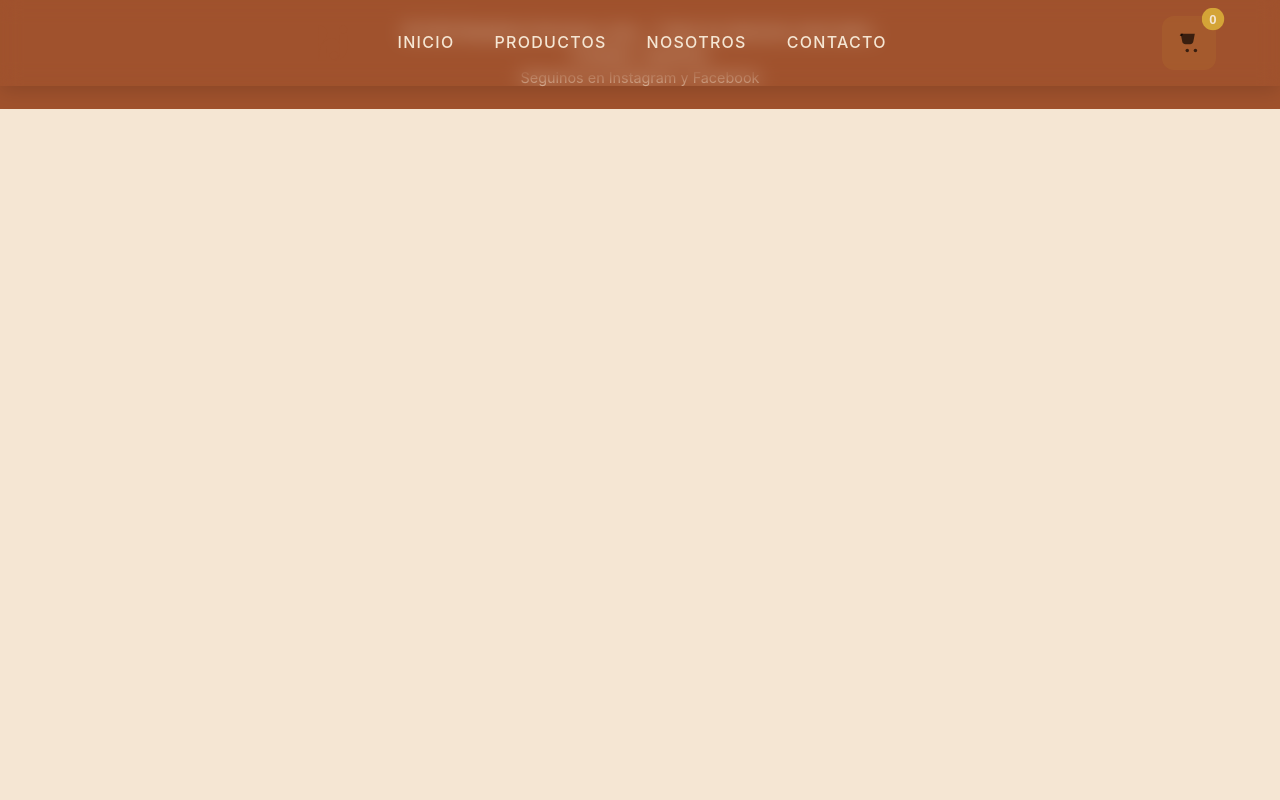
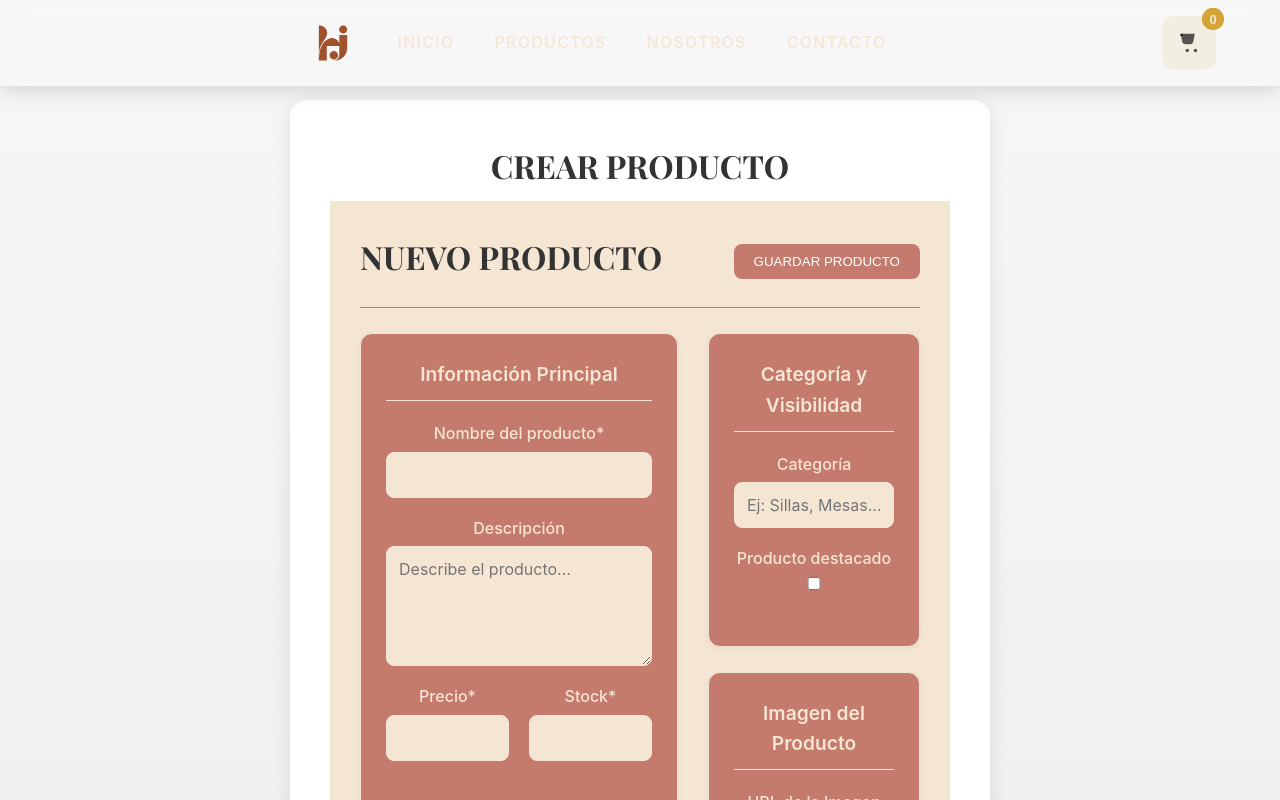
Before and after one commit to ludetitto/Muebleria-Hermanos-Jota-DevRush, a React (Create React App) app in the folder client/: page /admin/crear-producto in a window 1280 px wide. Shown: the top 800 px of the page. Built offline with nearby package versions, Linux system fonts and the light colour scheme.

Commit message:
formulario alertas personalizadas

```diff
--- a/client/package.json
+++ b/client/package.json
@@ -2,6 +2,7 @@
   "name": "client",
   "version": "0.1.0",
   "private": true,
+  "proxy": "http://localhost:5000",
   "dependencies": {
     "@testing-library/dom": "^10.4.1",
     "@testing-library/jest-dom": "^6.9.1",
--- a/client/src/assets/css/productForm.css
+++ b/client/src/assets/css/productForm.css
@@ -1,18 +1,16 @@
-
 .product-page-content {
     background-color: #f5e6d3;
     padding: 30px;
     margin: 0;
     width: 100%;
 }
-
 .product-page-header {
     display: flex;
     justify-content: space-between;
     align-items: center;
     margin-bottom: 25px;
     padding-bottom: 15px;
-    border-bottom: 1px solid #c47a6d; /* Línea separadora */
+    border-bottom: 1px solid #c47a6d;
 }
 
 .page-title {
@@ -48,7 +46,7 @@
     background-color: #c47a6d;
     padding: 25px;
     border-radius: 12px;
-    box-shadow: 0px 2px 8px rgba(0, 0, 0, 0.05); /* Sombra muy sutil */
+    box-shadow: 0px 2px 8px rgba(0, 0, 0, 0.05);
     margin-bottom: 25px;
     border: 1px solid #f5e6d3;
 }
@@ -95,7 +93,6 @@
     box-shadow: 0 0 0 3px #773f35;
     outline: none;
 }
-
 .inline-group {
     display: flex;
     gap: 20px;
@@ -105,9 +102,6 @@
     flex-grow: 1;
     flex-basis: 0;
 }
-
-
-/* Estilos de Radio Button Group (Visibility) */
 .radio-group label {
     display: block;
     font-weight: normal;
@@ -115,8 +109,6 @@
 .radio-group input[type="radio"] {
     margin-right: 8px;
 }
-
-/* Preview de Imagen */
 .image-preview {
     margin: 15px 0;
     padding: 20px;
@@ -139,7 +131,40 @@
     font-size: 0.9rem;
     margin-top: 10px;
 }
-
+.swal2-popup {
+    background-color: #f5e6d3 !important;
+    border-radius: 8px;
+    box-shadow: 0 4px 12px rgba(0, 0, 0, 0.2);
+    color: #333;
+}
+.swal2-popup .swal2-confirm {
+    background-color: #87a96b !important;
+    color: white !important;
+    font-weight: bold;
+}
+.swal2-popup .swal2-confirm:focus,
+.swal2-popup .swal2-confirm:hover {
+    background-color: #729457 !important;
+}
+.swal2-popup .swal2-cancel {
+    background-color: #a0522d !important;
+    color: white !important;
+}
+.swal2-icon.swal2-success {
+    border-color: #87a96b !important;
+    color: #87a96b !important;
+}
+.swal2-icon.swal2-success .swal2-success-ring {
+    border-color: #87a96b !important;
+}
+.swal2-icon.swal2-error {
+    border-color: #c47a6d !important;
+    color: #c47a6d !important;
+}
+.swal2-icon.swal2-warning {
+    border-color: #d4a437 !important;
+    color: #d4a437 !important;
+}
 
 @media (max-width: 900px) {
     .form-columns-container {
--- a/client/src/components/ProductForm.jsx
+++ b/client/src/components/ProductForm.jsx
@@ -1,5 +1,6 @@
 import React, { useState } from "react";
 import { useNavigate } from "react-router-dom";
+import Swal from "sweetalert2";
 import "../assets/css/productForm.css";
 
 const ProductForm = ({ onSubmit }) => {
@@ -18,7 +19,7 @@ const ProductForm = ({ onSubmit }) => {
 
     // (Clave/Valor)
     const [detallesList, setDetallesList] = useState([
-        { id: Date.now(), key: '', value: '' } // campo vacío
+        { id: Date.now(), key: '', value: '' }
     ]);
 
     const [isSubmitting, setIsSubmitting] = useState(false);
@@ -30,8 +31,6 @@ const ProductForm = ({ onSubmit }) => {
             [name]: type === "checkbox" ? checked : value,
         });
     };
-
-    // FUNCIONES para manejar los DETALLES DINÁMICOS
     const handleDetallesChange = (id, field, value) => {
         setDetallesList(detallesList.map(item =>
             item.id === id ? { ...item, [field]: value } : item
@@ -57,7 +56,20 @@ const ProductForm = ({ onSubmit }) => {
         if (isSubmitting) return;
         setIsSubmitting(true);
 
-        //  ENSAMBLAR EL OBJETO DETALLES
+        if (!formData.nombre.trim() || !formData.precio || !formData.stock) {
+            Swal.fire({
+                title: "Advertencia",
+                text: "Debes completar el Nombre, Precio y Stock para guardar el producto.",
+                icon: "warning",
+                confirmButtonColor: "#f39c12",
+                background: "#fffde7"
+            });
+            setIsSubmitting(false);
+            return;
+        }
+
+
+        //  ENSAMBLAR EL OBJETO DETALLES
         let detallesObjeto = {};
         detallesList.forEach(item => {
             const trimmedKey = item.key.trim();
@@ -78,7 +90,7 @@ const ProductForm = ({ onSubmit }) => {
             }
         });
 
-        //  Preparar el objeto de datos final
+        //  Preparar el objeto de datos final
         const productoData = {
             nombre: formData.nombre,
             descripcion: formData.descripcion,
@@ -92,7 +104,7 @@ const ProductForm = ({ onSubmit }) => {
         };
 
         try {
-            //  petición POST
+            //  petición POST
             const response = await fetch('/api/productos', {
                 method: 'POST',
                 headers: {
@@ -106,22 +118,41 @@ const ProductForm = ({ onSubmit }) => {
                 throw new Error(errorData.error || errorData.message || 'Fallo en la creación del producto.');
             }
 
-            //  Mostrar mensaje y Redirigir
             const newProduct = await response.json();
-            alert(" Producto creado exitosamente!");
-
-            // Redirige usando el ID del nuevo producto
-            if (newProduct._id) {
-                navigate(`/catalogo/${newProduct._id}`);
-            } else {
-                navigate('/catalogo');
-            }
+            //  Mensaje de éxito
+            await Swal.fire({
+                title: "¡Guardado!",
+                text: `El producto '${formData.nombre}' ha sido creado con éxito.`,
+                icon: "success",
+                confirmButtonColor: "#27ae60",
+                confirmButtonText: "Ir al Producto",
+                showCancelButton: true,
+                cancelButtonText: "Cerrar",
+                background: "#e8f8f5"
+            }).then((result) => {
+                if (result.isConfirmed && newProduct._id) {
+                    navigate(`/catalogo/${newProduct._id}`);
+                } else if (!result.isConfirmed) {
+                    setFormData({
+                        nombre: "", descripcion: "", precio: "", stock: "",
+                        imagen: "", categoria: "", destacado: false,
+                    });
+                    setDetallesList([{ id: Date.now(), key: '', value: '' }]);
+                }
+            });
 
             if (onSubmit) onSubmit(productoData);
 
         } catch (error) {
             console.error("Error al enviar el formulario:", error);
-            alert(` Error al guardar el producto: ${error.message}`);
+
+            Swal.fire({
+                title: "Error de Guardado",
+                html: `No se pudo crear el producto. <br> **Detalle:** ${error.message}`,
+                icon: "error",
+                confirmButtonColor: "#e74c3c",
+                background: "#fef0ef"
+            });
         } finally {
             setIsSubmitting(false);
         }
@@ -204,13 +235,14 @@ const ProductForm = ({ onSubmit }) => {
                                     value={formData.stock}
                                     onChange={handleChange}
                                     min="0"
+                                    required
                                 />
                             </div>
                         </div>
 
                     </div>
 
-                    {/* TARJETA 2: Detalles Dinámicos */}
+                    {/*Detalles Dinámicos */}
                     <div className="form-card">
                         <h3 className="card-title">Detalles Técnicos y Características</h3>
 
@@ -234,7 +266,7 @@ const ProductForm = ({ onSubmit }) => {
                                         onChange={(e) => handleDetallesChange(detalle.id, 'value', e.target.value)}
                                     />
                                 </div>
-                                {/* Botón Eliminar (Visible solo si hay más de un campo) */}
+                                {/* Botón Eliminar  */}
                                 {detallesList.length > 1 && (
                                     <button
                                         type="button"
@@ -254,7 +286,7 @@ const ProductForm = ({ onSubmit }) => {
                     </div>
                 </div>
 
-                {/* COLUMNA DERECHA: Visibilidad e Imagen */}
+                {/*Visibilidad e Imagen */}
                 <div className="column-right">
 
                     {/* Configuración y Categoría */}
--- a/client/src/pages/CrearProducto.jsx
+++ b/client/src/pages/CrearProducto.jsx
@@ -1,6 +1,7 @@
 import React from "react";
 import ProductForm from "../components/ProductForm";
 import "../assets/css/crearProducto.css";
+import Swal from "sweetalert2"; // 💡 Importamos SweetAlert2
 
 export default function CrearProducto() {
   const handleCrearProducto = async (productoData) => {
@@ -10,10 +11,28 @@ export default function CrearProducto() {
         headers: { "Content-Type": "application/json" },
         body: JSON.stringify(productoData),
       });
+
       if (!response.ok) throw new Error("Error al crear el producto");
-      alert("Producto creado correctamente");
+
+      //  Mensaje de éxito más agradable
+      Swal.fire({
+        title: "¡Producto creado!",
+        text: "El producto se guardó correctamente en la base de datos.",
+        icon: "success",
+        confirmButtonText: "Aceptar",
+        confirmButtonColor: "#3085d6",
+        background: "#fefefe",
+      });
     } catch (error) {
-      alert( error.message);
+      //  Mensaje de error
+      Swal.fire({
+        title: "Error",
+        text: error.message || "Ocurrió un problema al crear el producto.",
+        icon: "error",
+        confirmButtonText: "Entendido",
+        confirmButtonColor: "#d33",
+        background: "#fff5f5",
+      });
     }
   };
 
--- a/client/src/routes/AppRoutes.jsx
+++ b/client/src/routes/AppRoutes.jsx
@@ -4,7 +4,7 @@ import Home from "../pages/Home";
 import Catalog from "../pages/Catalog";
 import ProductDetailPage from "../pages/ProductDetailPage";
 import Contact from "../pages/Contact";
-// import CrearProducto from "../pages/CrearProducto"; // Descomenta cuando tengas el componente
+import CrearProducto from "../pages/CrearProducto";
 
 const AppRoutes = () => (
   <Routes>
@@ -12,7 +12,7 @@ const AppRoutes = () => (
     <Route path="/productos" element={<Catalog />} />
     <Route path="/productos/:id" element={<ProductDetailPage />} />
     <Route path="/contacto" element={<Contact />} />
-    {/* <Route path="/admin/crear-producto" element={<CrearProducto />} /> */}
+    <Route path="/admin/crear-producto" element={<CrearProducto />} />
   </Routes>
 );
 
```
Also changed, not shown: package.json (added, +7 -0 lines), 1 other file (tests, documents, lock files or other folders).
